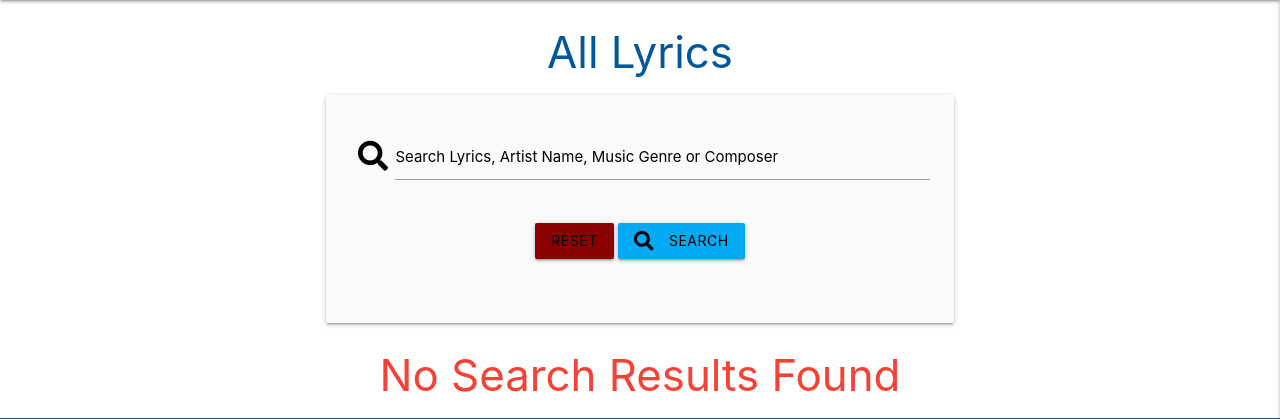
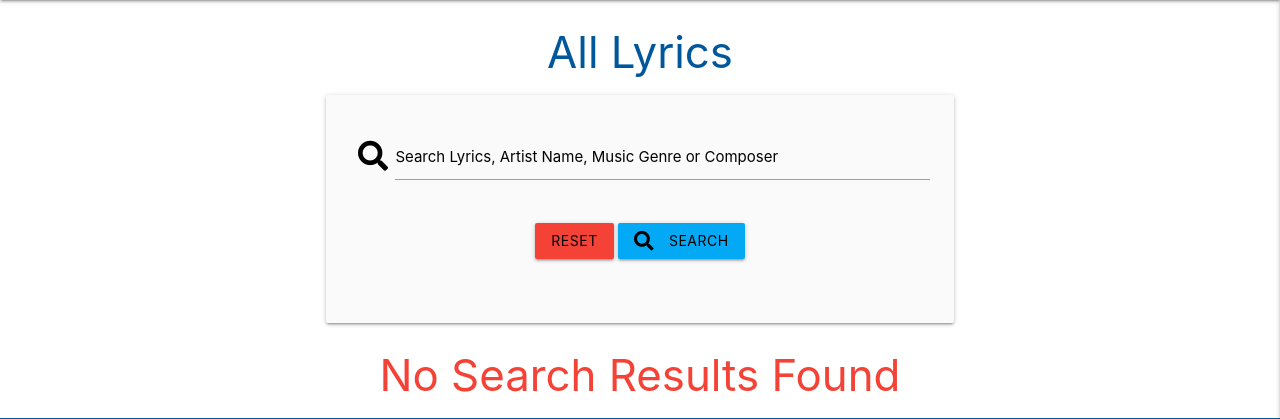
Before and after one commit to J0hn1975/MS3-LyricFinder, a Flask app: page /search in a window 1280 px wide. Shown: the part 64-483 px from the top of the page. Run offline with Flask 2, Linux system fonts and the light colour scheme; data that the repository does not hold is empty; some libraries are stand-ins or nearby versions.

Commit message:
Change button colour

```diff
--- a/static/css/style.css
+++ b/static/css/style.css
@@ -150,9 +150,7 @@ h4 {
     color: black !important;
 }
 
-.red {
-    background-color: darkred !important;
-}
+
 
 .light-blue.darken-1 {
     background-color: #035B87 !important;
```
